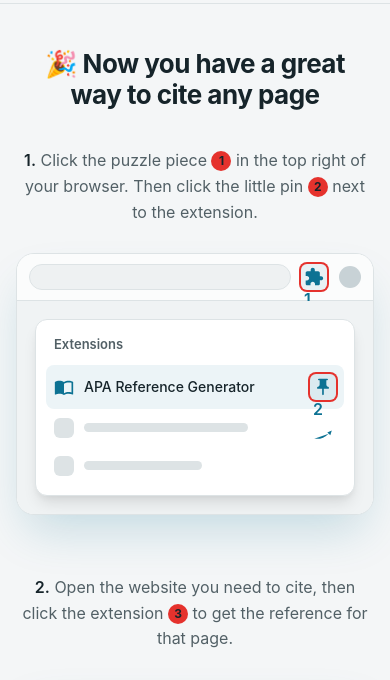
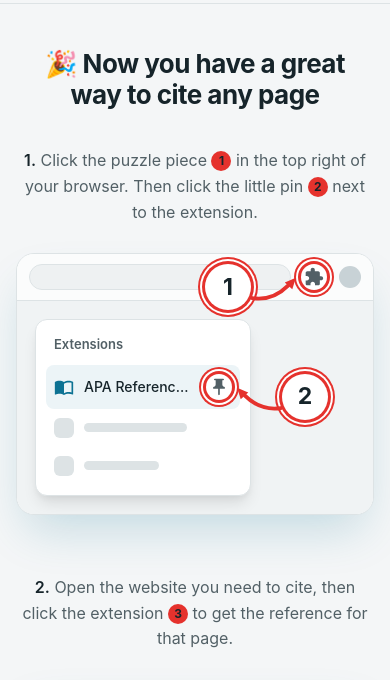
Before and after one commit to roman-shaposhnikov/apa-reference-generator-welcome, a plain HTML site: page index.html in a window 390 px wide. Shown: the part 61-741 px from the top of the page. Drawn offline with Linux system fonts and the light colour scheme.

Commit message:
Use ringed number discs with red arrows for the callouts

```diff
--- a/welcome.css
+++ b/welcome.css
@@ -149,37 +149,63 @@ b {
     vertical-align: 1px;
 }
 
-.ref--float {
+/* ---------- Red annotations: ringed number + arrow + ringed target ---------- */
+
+/* Big numbered disc: light fill, dark digit, double red ring. */
+.ann__num {
     position: absolute;
-    top: -9px;
-    right: -9px;
-    z-index: 4;
-    box-shadow: 0 0 0 3px var(--surface);
+    right: calc(100% + 62px);
+    top: calc(50% + 10px);
+    transform: translateY(-50%);
+    z-index: 5;
+    display: flex;
+    align-items: center;
+    justify-content: center;
+    width: 56px;
+    height: 56px;
+    border-radius: 50%;
+    background: var(--surface);
+    color: var(--text-primary);
+    font-size: 28px;
+    font-weight: 700;
+    line-height: 1;
+    box-shadow:
+        0 0 0 4px var(--arrow),
+        0 0 0 7px var(--surface),
+        0 0 0 9px var(--arrow);
 }
 
-/* ---------- Red annotation arrows ---------- */
+.ann__num--left {
+    right: auto;
+    left: calc(100% + 62px);
+}
 
-.arrow {
+.ann__arrow {
     position: absolute;
-    top: calc(100% + 2px);
-    left: 50%;
-    transform: translateX(-42%);
-    width: 84px;
-    height: 72px;
-    z-index: 3;
+    right: calc(100% + 2px);
+    top: calc(50% - 14px);
+    z-index: 5;
+    width: 64px;
+    height: 44px;
     overflow: visible;
     pointer-events: none;
     color: var(--arrow);
 }
 
-.arrow__line {
+.ann__arrow--left {
+    right: auto;
+    left: calc(100% + 2px);
+    transform: scaleX(-1);
+}
+
+.ann__line {
     fill: none;
     stroke: currentColor;
-    stroke-width: 3.2;
+    stroke-width: 5;
     stroke-linecap: round;
 }
 
-.arrow__head {
+.ann__head {
     fill: currentColor;
     stroke: none;
 }
@@ -199,7 +225,8 @@ b {
     display: flex;
     align-items: center;
     gap: 14px;
-    padding: 12px 16px;
+    /* Tall enough that the annotation disc fits inside the bar. */
+    padding: 18px 16px;
     background: var(--surface-alt);
     border-bottom: 1px solid var(--border);
 }
@@ -242,10 +269,14 @@ b {
     color: var(--text-secondary);
 }
 
+/* The annotated target is circled with the same double red ring. */
 .mock__icon--target {
-    color: var(--primary);
-    background: var(--primary-bg);
-    box-shadow: 0 0 0 2px var(--arrow);
+    border-radius: 50%;
+    background: var(--surface);
+    box-shadow:
+        0 0 0 3px var(--arrow),
+        0 0 0 5px var(--surface),
+        0 0 0 7px var(--arrow);
 }
 
 .mock__icon--brand {
@@ -283,6 +314,8 @@ b {
     position: relative;
     width: min(340px, 100%);
     margin-left: auto;
+    /* Leaves room to the right of the pin for its annotation. */
+    margin-right: 132px;
     background: var(--surface);
     border: 1px solid var(--border);
     border-radius: var(--radius-lg);
@@ -496,11 +529,35 @@ b {
     }
 
     .mock__menu {
-        width: 100%;
+        width: calc(100% - 104px);
+        margin-right: 104px;
     }
 
     .mock__page--backdrop {
         display: none;
+    }
+
+    /* Smaller annotations so they still fit beside the shrunken mockups. */
+    .ann__num {
+        width: 46px;
+        height: 46px;
+        font-size: 23px;
+        right: calc(100% + 50px);
+        box-shadow:
+            0 0 0 3px var(--arrow),
+            0 0 0 5px var(--surface),
+            0 0 0 7px var(--arrow);
+    }
+
+    .ann__num--left {
+        right: auto;
+        left: calc(100% + 50px);
+    }
+
+    .ann__arrow {
+        width: 50px;
+        height: 36px;
+        top: calc(50% - 11px);
     }
 }
 
```
